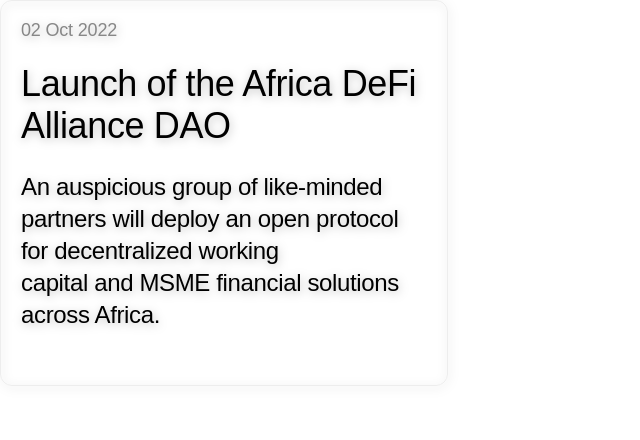
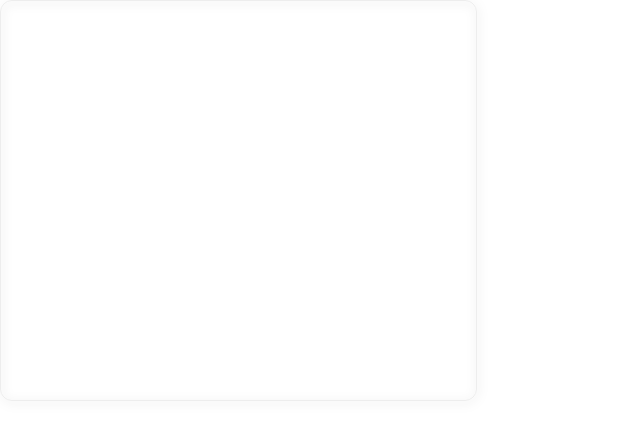
Before and after one commit to TheGymRwanda/unit8-maroon, a Next.js app: page / in a window 1280 px wide. Shown: the top 440 px of the page, without its empty margins (0-640 px from the left). Built offline with nearby package versions, Linux system fonts and the light colour scheme.

Commit message:
feat: worked on card component for all devices

```diff
--- a/components/cards/BlogCard.jsx
+++ b/components/cards/BlogCard.jsx
@@ -1,21 +1,19 @@
 import React from "react";
 
-export default function BlogCard() {
+export default function BlogCard(props) {
   return (
     <>
-      <section className="box-border  flex h-102.5 w-75.5 flex-col gap-6 rounded-xl border border-solid border-secondaryGrey p-5 drop-shadow-2.5xl ipad:w-112 ipad:h-96.5  ">
-        <p className="font-Neufile text-lg  leading-2.5  tracking-cardDescription text-primaryGrey w-65.5 h-4.5 ipad:w-102  ">
-          02 Oct 2022
+      <section className="box-border flex h-102.5 w-75.5 flex-col gap-6 rounded-xl border border-solid border-secondaryGrey p-5 drop-shadow-2.5xl desktop:px-35 desktop:gap-38 ipad:w-112 desktop:w-29.8125 ipad:h-96.5 desktop:h-25.0869">
+        <p className="font-Neufile leading-2.5 tracking-cardDescription text-primaryGrey w-65.5 h-4.5 ipad:w-102 font-normal desktop:w-27.3125 text-desktopHeadingTwo">
+          {props.children}
         </p>
 
-        <h2 className="h-17  w-65.5 font-Neufile text-mobHeadingThree font-normal leading-8.5 ipad:h-21 ipad:w-109.25 ipad:text-4xl ipad:leading-10.5  tracking-cardDescription text-black ">
-          Launch of the Africa DeFi Alliance DAO
+        <h2 className="h-17 w-65.5 font-Neufile text-mobHeadingThree font-normal leading-8.5 ipad:h-21  ipad:w-109.25  ipad:text-4xl  ipad:leading-10.5  tracking-cardDescription text-black desktop:text-tabletHeadingOne tablet:text-tabletHeadingOne desktop:leading-2.625 tablet:leading-2.6">
+        {props.children}
         </h2>
 
-        <div className="h-42 w-65.5 font-Neufile text-xl font-normal not-italic tracking-cardSubTitle text-black ipad:w-101.25 ipad:h-40 ipad:text-2xl ipad:tracking-cardSubDescription ">
-          An auspicious group of like-minded partners will deploy an open
-          protocol for decentralized working <br /> capital and MSME financial
-          solutions across Africa.
+        <div className="w-65.5 h-42 font-Neufile text-xl font-normal tracking-cardSubTitle text-black ipad:w-101.25 ipad:h-40 ipad:text-2xl ipad:tracking-cardSubDescription desktop:w-27.3125 desktop:h-8">
+        {props.children}
         </div>
       </section>
     </>
--- a/package.json
+++ b/package.json
@@ -17,6 +17,8 @@
   },
   "devDependencies": {
     "autoprefixer": "^10.4.13",
+    "install": "^0.13.0",
+    "npm": "^9.1.2",
     "postcss": "^8.4.19",
     "prettier": "^2.8.0",
     "prettier-plugin-tailwindcss": "^0.1.13",
--- a/tailwind.config.js
+++ b/tailwind.config.js
@@ -17,12 +17,12 @@ module.exports = {
       // 'desktop': '1440px',
     },
     extend: {
-      colors:{
-        "primaryPurple" : "#5602E0",
-        "primaryGrey":"#878787",
-        "secondaryGrey":"#EDEDED",
-        "darkGrey" : "#9A9A9A",
-        "lightGrey" : "#E4E4E4",
+      colors: {
+        "primaryPurple": "#5602E0",
+        "primaryGrey": "#878787",
+        "secondaryGrey": "#EDEDED",
+        "darkGrey": "#9A9A9A",
+        "lightGrey": "#E4E4E4",
 
       },
       letterSpacing: {
@@ -31,65 +31,76 @@ module.exports = {
         "spacing-md": '-0.015rem',            //-1.5%
         "spacing-sm": '-0.0125rem',           //-1.25%
       },
-      fontSize:{
-        "headingOne" : "4rem",               //64px
-        "mobHeadingOne" : "3.5rem",         //56px
-        "mobHeadingThree" : "1.75rem"       //28px
+      fontSize: {
+        "headingOne": "4rem",               //64px
+        "mobHeadingOne": "3.5rem",         //56px
+        "mobHeadingThree": "1.75rem",
+        "tabletHeadingOne": "2.25rem",
+        "desktopHeadingTwo": "1.125rem"
       },
 
-      lineHeight:{
-        "18" : "4.5rem",             //72px
-        "10.5" :"2.625rem",                  //42px
-        "4.5" : "1.125rem",             //18px
+      lineHeight: {
+        "18": "4.5rem",             //72px
+        "10.5": "2.625rem",                  //42px
+        "4.5": "1.125rem",             //18px
         '8.5': '2.125rem',              //34px
-        "2.5":"100%",
-
+        "2.5": "100%",
+        "2.6": "2.625rem",
+        "2.625": "2.625rem"
       },
       fontFamily: {
         'Neufile': ['Neufile', 'sans-serif'],
       },
-      spacing:{
-        "24.5" : "6.1513rem", //98.4208px
-
+      spacing: {
+        "24.5": "6.1513rem", //98.4208px
+        "38": "2.375rem"
       },
-      width:{
-        "11.5/12" : "91%",      // width on desktop
-        "11.8/12" : "93%",      //width on tablet
-        "10.5/12" : "90%",      //width on mobile
-        "112": '28rem',         // width 448px
+      padding: {
+        '35': '2.1875rem',
+      },
+      width: {
+        '11.5/12': '91%',   // width on desktop
+        '11.8/12': '93%',     //width on tablet
+        '10.5/12': '90%',     //width on mobile
+        '112': '28rem',         // width 448px
         '75.5': '18.875rem',
         '65.5': '16.375rem',
         '102': '25.5rem',
         '109.25': '27.313rem',
         '101.25': '25.313rem',
+        '29.8125': '29.8125rem',
+        '27.3125': '27.3125rem',
+
       },
 
-      height:{
+      height: {
         '96.5': '24.125rem',
         '102.5': '25.625rem',
         '17': '4.25rem',
         '42': '10.5rem',
         '4.5': '1.125rem',
         '21': '5.25rem',
+        '25.0869': '25.0869rem',
+        '8': '8rem'
       },
 
-      inset:{
+      inset: {
         '736': '184rem',
       },
       letterSpacing: {
         "cardTitle": '-0.02em',
         "cardDescription": "-0.01em",
-        "cardSubDescription":"-0.015em",
-        "cardSubTitle":"-0.0125em"
+        "cardSubDescription": "-0.015em",
+        "cardSubTitle": "-0.0125em"
       },
       dropShadow: {
         '3xl': '0 35px 35px rgba(0, 0, 0, 0.25)',
         '4xl': [
-            '0 35px 35px rgba(0, 0, 0, 0.25)',
-            '0 45px 65px rgba(0, 0, 0, 0.15)'
+          '0 35px 35px rgba(0, 0, 0, 0.25)',
+          '0 45px 65px rgba(0, 0, 0, 0.15)'
         ],
 
-         "2.5xl":"1px 2px 5px rgba(0, 0, 0, 0.25)"
+        "2.5xl": "1px 2px 5px rgba(0, 0, 0, 0.25)"
       }
     },
   },
```
Also changed, not shown: 1 other file (tests, documents, lock files or other folders).
